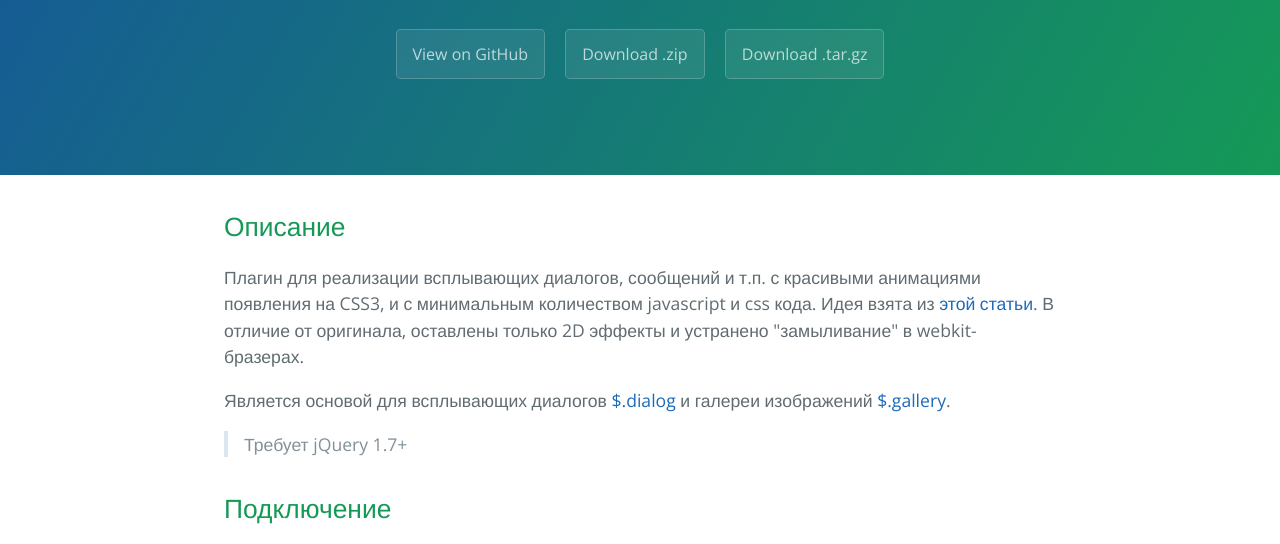
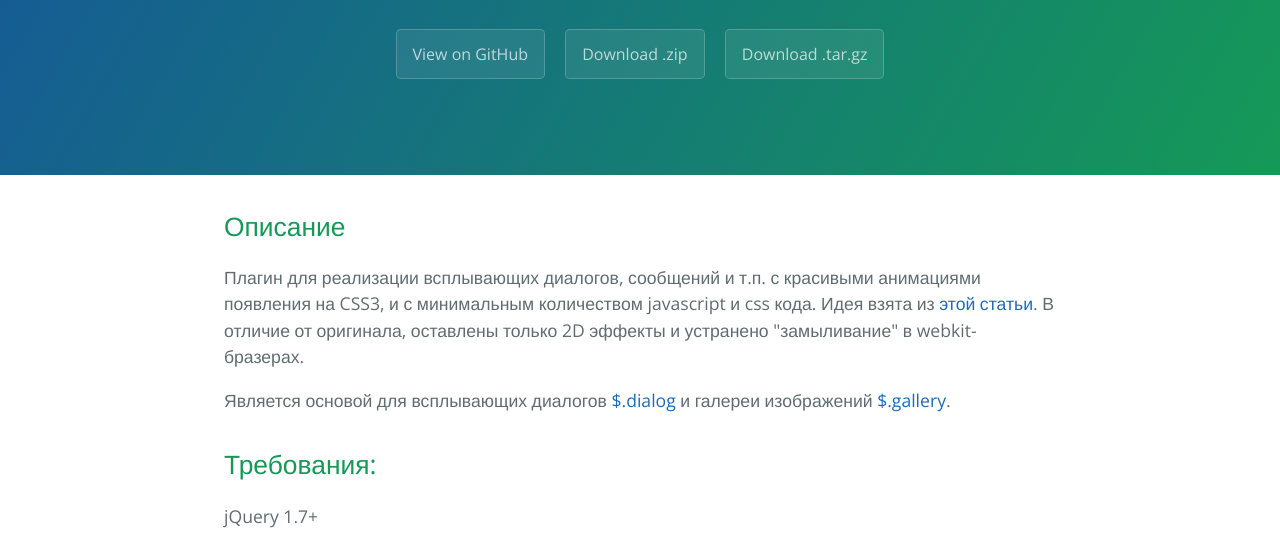
Before and after one commit to Konstantin-Kachurenko/jquery-popup, a plain HTML site: page index.html in a window 1280 px wide. Shown: the part 208-752 px from the top of the page. Drawn offline with nearby package versions, Linux system fonts and the light colour scheme.

```diff
--- a/index.html
+++ b/index.html
@@ -26,9 +26,10 @@
 
 <p>Является основой для всплывающих диалогов <a href="https://github.com/Konstantin-Kachurenko/jquery-popup-dialog">$.dialog</a> и галереи изображений <a href="https://github.com/Konstantin-Kachurenko/jquery-popup-gallery">$.gallery</a>.</p>
 
-<blockquote>
-<p>Требует jQuery 1.7+</p>
-</blockquote>
+<h2>
+<a id="Требования" class="anchor" href="#%D0%A2%D1%80%D0%B5%D0%B1%D0%BE%D0%B2%D0%B0%D0%BD%D0%B8%D1%8F" aria-hidden="true"><span class="octicon octicon-link"></span></a>Требования:</h2>
+
+<p>jQuery 1.7+</p>
 
 <h2>
 <a id="Подключение" class="anchor" href="#%D0%9F%D0%BE%D0%B4%D0%BA%D0%BB%D1%8E%D1%87%D0%B5%D0%BD%D0%B8%D0%B5" aria-hidden="true"><span class="octicon octicon-link"></span></a>Подключение</h2>
```
Also changed, not shown: params.json (+1 -1 lines).
